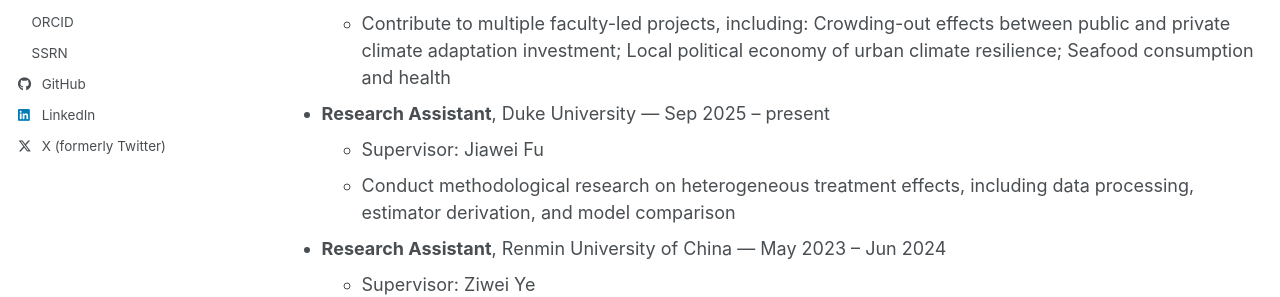
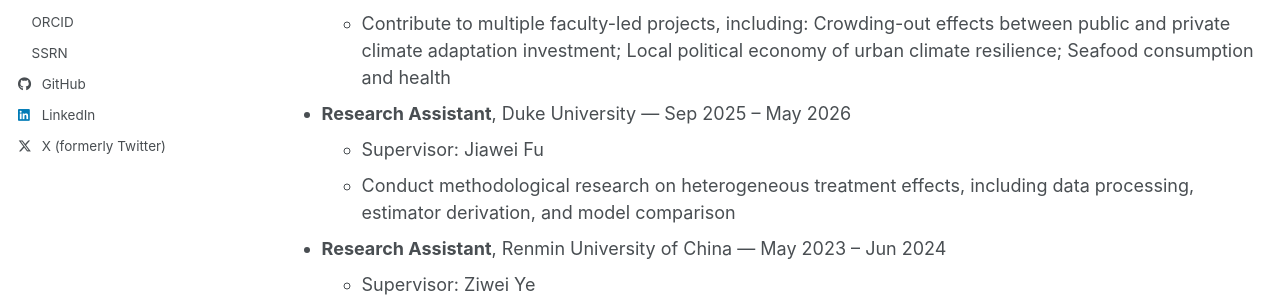
Before and after one commit to QingwenDeng0920/qingwendeng.github.io, a Jekyll site: the page built from _pages/cv.md, in a window 1280 px wide and 900 px high. Shown: the part 453-750 px from the top of the window. Built offline with Jekyll 4.4.1, drawn with Linux system fonts in a browser that asks for light colours; a style sheet for code colours, icons or effects is not loaded.

Commit message:
Update cv.md

```diff
--- a/_pages/cv.md
+++ b/_pages/cv.md
@@ -21,7 +21,7 @@ Research Experience
   * Supervisor: Yichun Fan and Martin Smith
   *  Contribute to multiple faculty-led projects, including: Crowding-out effects between public and private climate adaptation investment; Local political economy of urban climate resilience; Seafood consumption and health
 
-* **Research Assistant**, Duke University — Sep 2025 – present
+* **Research Assistant**, Duke University — Sep 2025 – May 2026
   * Supervisor: Jiawei Fu
   * Conduct methodological research on heterogeneous treatment effects, including data processing, estimator derivation, and model comparison
 
```
